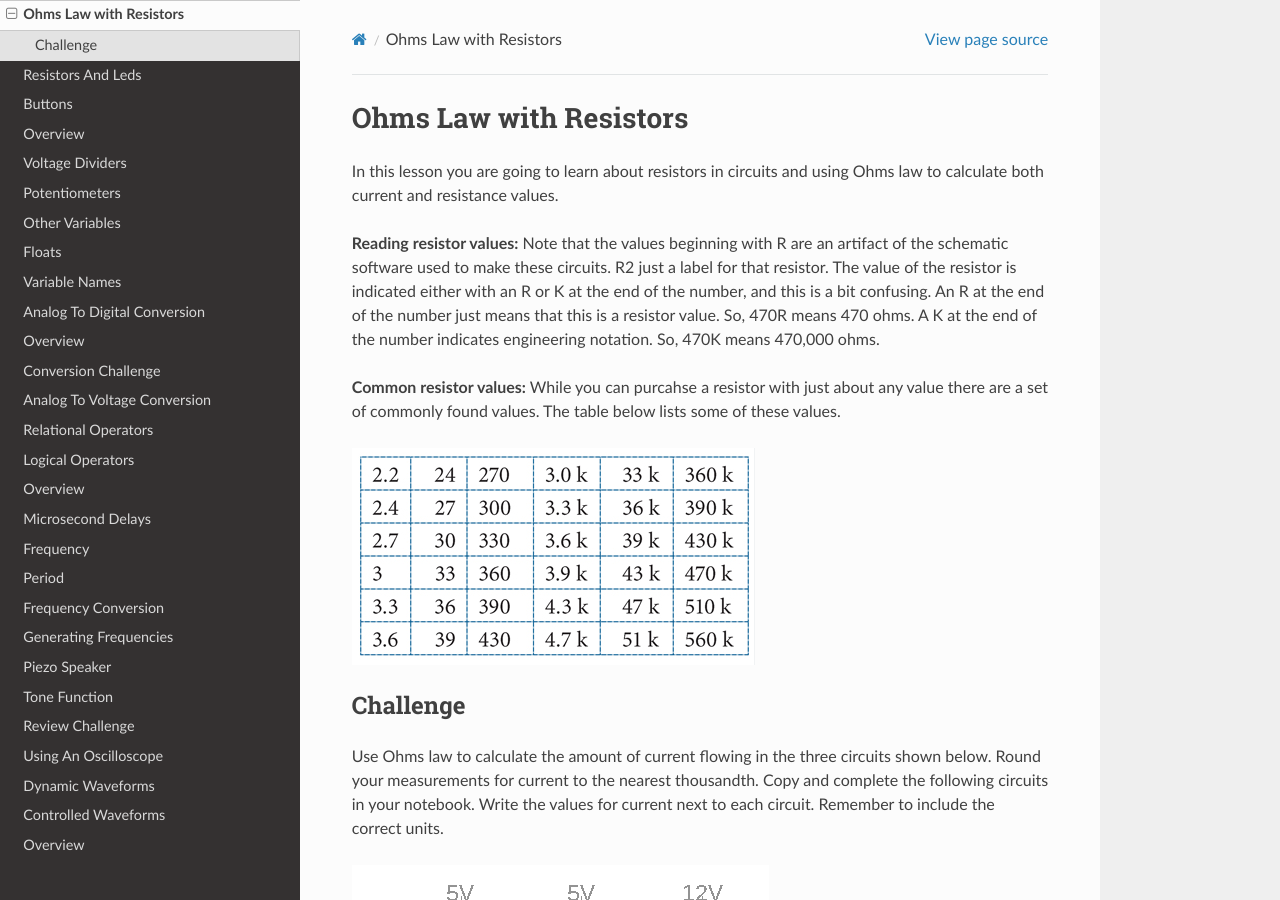
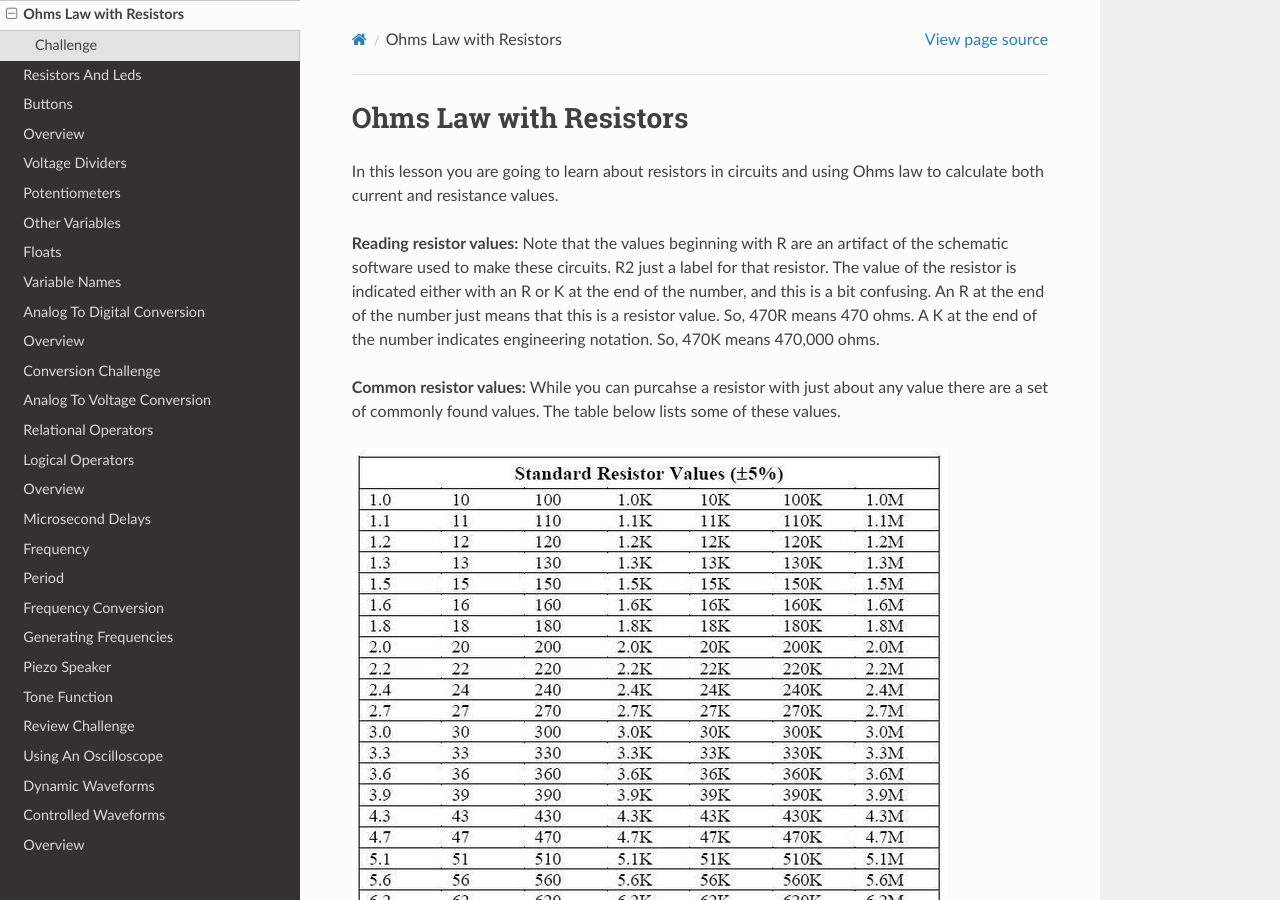
Before and after one commit to maxtkc/mvths-wiki, a Sphinx documentation site: the page built from docs/017a-ohms-circuit.rst, in a window 1280 px wide and 900 px high. Built offline with Sphinx 7.4.7 and the Read the Docs theme 2.0.0, drawn with Linux system fonts in a browser that asks for light colours; pages that are not in the unit, such as notebooks, are missing from menus.

Commit message:
Update 017a-ohms-circuit.rst

```diff
--- a/docs/017a-ohms-circuit.rst
+++ b/docs/017a-ohms-circuit.rst
@@ -7,7 +7,7 @@ In this lesson you are going to learn about resistors in circuits and using Ohms
 
 **Common resistor values:** While you can purcahse a resistor with just about any value there are a set of commonly found values. The table below lists some of these values.
 
-.. figure:: images/commonR.PNG
+.. figure:: images/standardRvalues.PNG
 
 
 Challenge
```
